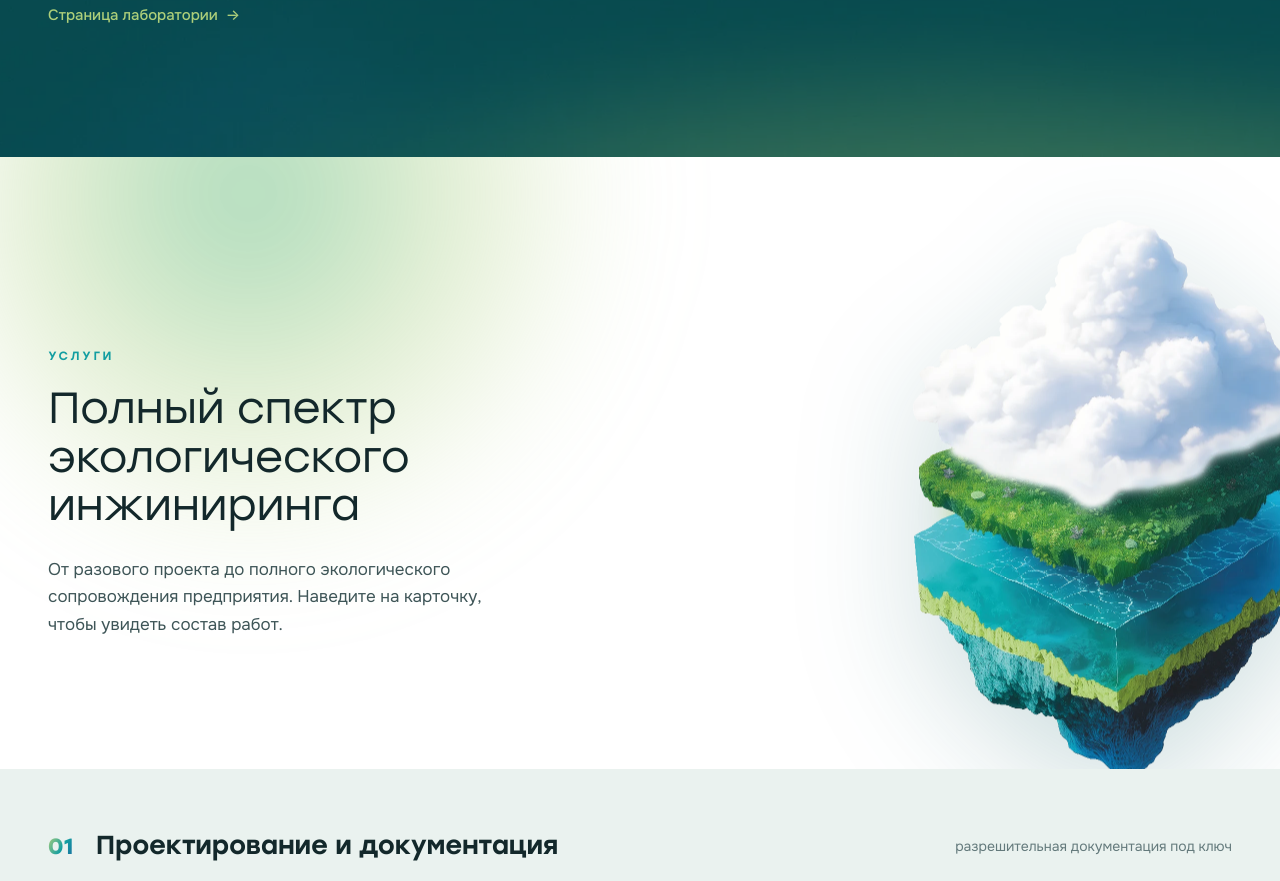
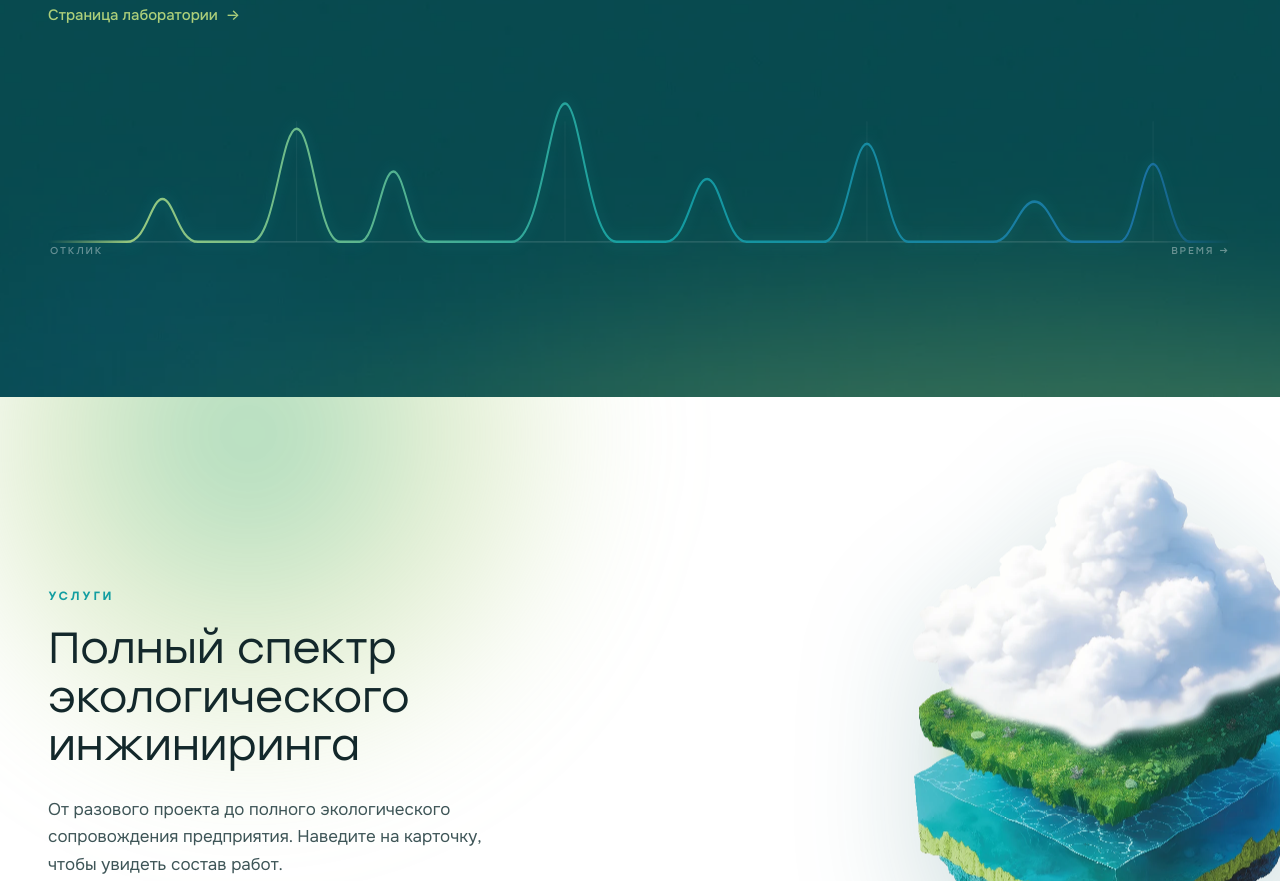
Before and after one commit to VasiliiLbyte/nic_ecolog, a website: page NIC Ecolog - Главная v2.dc.html in a window 1280 px wide. Shown: the part 2981-3862 px from the top of the page. Drawn offline with nearby package versions, Linux system fonts and the light colour scheme; no server answers.

Commit message:
feat(lab): вернуть хроматограмму «ОТКЛИК/ВРЕМЯ», без конфликта с текстом
Исходная версия (и на главной, и на lab.html) держала график
абсолютным позиционированием во всю высоту снизу секции — при
достаточно высокой левой колонке текст (в частности ссылка
"Страница лаборатории" / "Запросить КП") залезал в зону графика
и пересекался с пиком. Именно это было в самой первой правке
дизайнера (скриншот PDF, пик "накрывает" ссылку).

Исправление одинаковое на обеих страницах: график теперь —
обычный блок в потоке документа (position:relative), последний
child внутри контентной обёртки, ПОСЛЕ двухколоночной сетки, с
собственным margin-top. Из-за этого он физически не может наложиться
на текст ни при какой высоте колонок и ни на какой ширине экрана —
просто добавляет секции высоты снизу, а не перекрывает контент.

- Главная (#laboratoriya): график ранее был удалён при переходе на
  фото-фон — восстановлен как новый нормальный блок.
- lab.html (#lab): график был на месте, но с багом абсолютного
  позиционирования — исправлен той же техникой.
- Визуально идентичен на обеих страницах: тот же SVG-путь, градиент,
  подписи ОТКЛИК/ВРЕМЯ → (шрифт Stolzl).
- Draw-on-scroll JS-анимацию не восстанавливал (её удалили раньше
  вместе со старым графиком) — статичный SVG с обычным data-rv/reveal
  появлением, без лишней сложности.

Проверено на 1440px и 375px на обеих страницах — пересечений с
текстом нет нигде.

Co-Authored-By: Claude Sonnet 5 <noreply@anthropic.com>

```diff
--- a/NIC Ecolog - Главная v2.dc.html
+++ b/NIC Ecolog - Главная v2.dc.html
@@ -457,6 +457,29 @@ a:focus-visible,button:focus-visible,input:focus-visible,textarea:focus-visible,
               <p style="margin:0;font-size:14px;color:rgba(255,255,255,0.65);line-height:1.6">Определение класса опасности, морфология, паспортизация</p>
             </div>
           </div>
+        </div>
+        <!-- Хроматограмма — декоративная полоса ПОД контентом (не absolute), поэтому
+             физически не может перекрыть текст ни при какой высоте колонок/ширине экрана -->
+        <div aria-hidden="true" data-rv="true" data-chroma="true" style="position:relative;height:176px;margin:64px auto 0;pointer-events:none">
+          <svg viewBox="0 0 1200 140" preserveAspectRatio="none" width="100%" height="100%" style="display:block;mask-image:linear-gradient(90deg,transparent,#000 7%,#000 93%,transparent);-webkit-mask-image:linear-gradient(90deg,transparent,#000 7%,#000 93%,transparent)">
+            <defs>
+              <linearGradient id="chromaStroke" x1="0" y1="0" x2="1" y2="0">
+                <stop offset="0" stop-color="#ADCF7A"></stop>
+                <stop offset="0.5" stop-color="#139EA1"></stop>
+                <stop offset="1" stop-color="#1C6BA2"></stop>
+              </linearGradient>
+            </defs>
+            <g stroke="rgba(255,255,255,0.06)" stroke-width="1">
+              <line x1="252" y1="24" x2="252" y2="120"></line>
+              <line x1="524" y1="24" x2="524" y2="120"></line>
+              <line x1="830" y1="24" x2="830" y2="120"></line>
+              <line x1="1120" y1="24" x2="1120" y2="120"></line>
+            </g>
+            <line x1="0" y1="120" x2="1200" y2="120" stroke="rgba(255,255,255,0.16)" stroke-width="1"></line>
+            <path id="eco-chroma-path" d="M0,120 L80,120 C100,120 104,86 116,86 C128,86 132,120 152,120 L206,120 C230,120 236,30 252,30 C268,30 274,120 296,120 L316,120 C332,120 338,64 350,64 C362,64 368,120 386,120 L470,120 C500,120 508,10 524,10 C540,10 548,120 576,120 L626,120 C648,120 654,70 668,70 C682,70 688,120 708,120 L786,120 C808,120 816,42 830,42 C844,42 852,120 872,120 L958,120 C978,120 984,88 1000,88 C1016,88 1022,120 1040,120 L1086,120 C1102,120 1108,58 1120,58 C1132,58 1138,120 1158,120 L1200,120" fill="none" stroke="url(#chromaStroke)" stroke-width="2" stroke-linecap="round" stroke-linejoin="round" style="filter:drop-shadow(0 0 6px rgba(19,158,161,0.45))"></path>
+          </svg>
+          <span style="position:absolute;left:2px;bottom:8px;font-family:'Stolzl','Onest',sans-serif;font-size:10px;letter-spacing:0.18em;color:rgba(255,255,255,0.38)">ОТКЛИК</span>
+          <span style="position:absolute;right:2px;bottom:8px;font-family:'Stolzl','Onest',sans-serif;font-size:10px;letter-spacing:0.18em;color:rgba(255,255,255,0.38)">ВРЕМЯ →</span>
         </div>
       </div>
     </section>
```
Also changed, not shown: Ecolog-Lab.html (+23 -21 lines).
